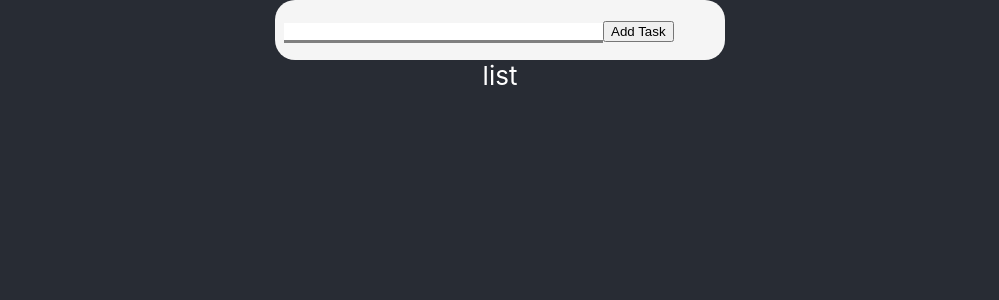
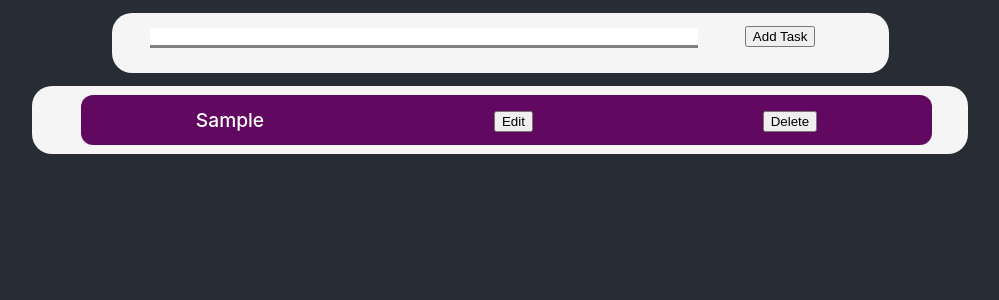
Before and after one commit to vi-verma/sample_todo, a React (Create React App) app: page / in a window 1280 px wide. Both pictures are taken after typing "Sample" into the empty fields and a click on the button "Add Task". Shown: the top 300 px of the page, without its empty margins (140-1139 px from the left). Built offline with nearby package versions, Linux system fonts and the light colour scheme.

Commit message:
style correction

```diff
--- a/src/AddToDo.js
+++ b/src/AddToDo.js
@@ -2,19 +2,21 @@ import { useState} from 'react';
 import classes from './AddToDo.module.css'
 import Button from './Button';
 
-function AddToDo(){
+function AddToDo(props){
     const [newTask, setNewTask] = useState('');
 
     const addNewTaskHandeler = () => {
-
-        setNewTask('');
-        console.log(newTask);
+        if(newTask){
+            props.setWorkList([newTask, ...props.workList]);
+            setNewTask('');
+            // console.log(newTask);
+        };
     };
 
     return(
         <div className={classes.add_todo}>
             <input className={classes.input_todo} onChange={(e) => setNewTask(e.target.value)}value={newTask} type='text' ></input>
-            <Button onClick={addNewTaskHandeler}>Add Task</Button>
+            <Button className={'btn btn-secondary'} onClick={addNewTaskHandeler}>Add Task</Button>
         </div>
     );
 };
--- a/src/AddToDo.module.css
+++ b/src/AddToDo.module.css
@@ -4,12 +4,12 @@
     background-color: whitesmoke;
     border-radius: 20px;
     height: 60px;
-    width:450px;
+    width:777px;
+    margin-top: 1%;
 }
 .input_todo{
     border: none;
     border-bottom: 3px solid grey ;
     width: 70%;
-    margin-left: 2%;
-    margin-top: 5%;
+    margin: 2% 6% 0 5%;
 }
--- a/src/App.js
+++ b/src/App.js
@@ -1,12 +1,15 @@
-import './App.css';
+import { useState } from 'react';
+import classes from  './App.module.css';
 import AddToDo from './AddToDo';
 import ToDoList from './ToDoList';
 
 function App() {
+  const [workList, setWorkList] = useState([]);
+
   return (
-    <div className="App">
-        <AddToDo></AddToDo>
-        <ToDoList></ToDoList>
+    <div className={classes.App}>
+        <AddToDo workList={workList} setWorkList={setWorkList}></AddToDo>
+        <ToDoList workList={workList} setWorkList={setWorkList}></ToDoList>
     </div>
   );
 }
--- a/src/App.css
+++ b/src/App.module.css
@@ -6,6 +6,6 @@
   flex-direction: column;
   align-items: center;
   /* justify-content: center; */
-  font-size: calc(10px + 2vmin);
+  /* font-size: calc(10px + 2vmin); */
   color: white;
 }
--- a/src/ToDoList.js
+++ b/src/ToDoList.js
@@ -1,11 +1,28 @@
-
+import classes from './ToDoList.module.css' ;
+import Button from "./Button";
 
 function ToDoList(props){
-
+    const list = props.workList.map((todo, index) => {
+        return(
+            <li className={ classes.item}>
+                <div className={'col-sm-10 ' + classes.content}>
+                    {todo}
+                </div>
+                <div className={'col-sm-1 ' + classes.del_btn}>
+                    <Button className={'btn btn-primary'}>Edit</Button>
+                </div>
+                <div className={'col-sm-1 ' + classes.del_btn}>
+                    <Button className={'btn btn-danger'}>Delete</Button>
+                </div>
+            </li>
+        );
+    })
     return(
-        <div>
-            list
-        </div>
+        <ul className={classes.list_item}>
+            <div className='row'>
+            {list}
+            </div>
+        </ul>
     );
 };
 
--- a/src/ToDoList.module.css
+++ b/src/ToDoList.module.css
@@ -0,0 +1,25 @@
+.list_item{
+    list-style: none;
+    background-color: whitesmoke;
+    width: 70%;
+    margin-top: 1%;
+    border-radius: 20px;
+}
+.item{
+    display: flex;
+    flex-direction: row;
+    position: relative;
+    margin: 1%;
+    background-color: rgb(97, 9, 97);
+    border-radius: 12px;
+    width: 95%;
+    height: 50px;
+    font-size: 1.2rem;
+    font-weight: 500;
+}
+.del_btn{
+    margin: auto;
+}
+.content{
+    margin: auto;
+}
```
Also changed, not shown: src/Button.js (indentation only).
